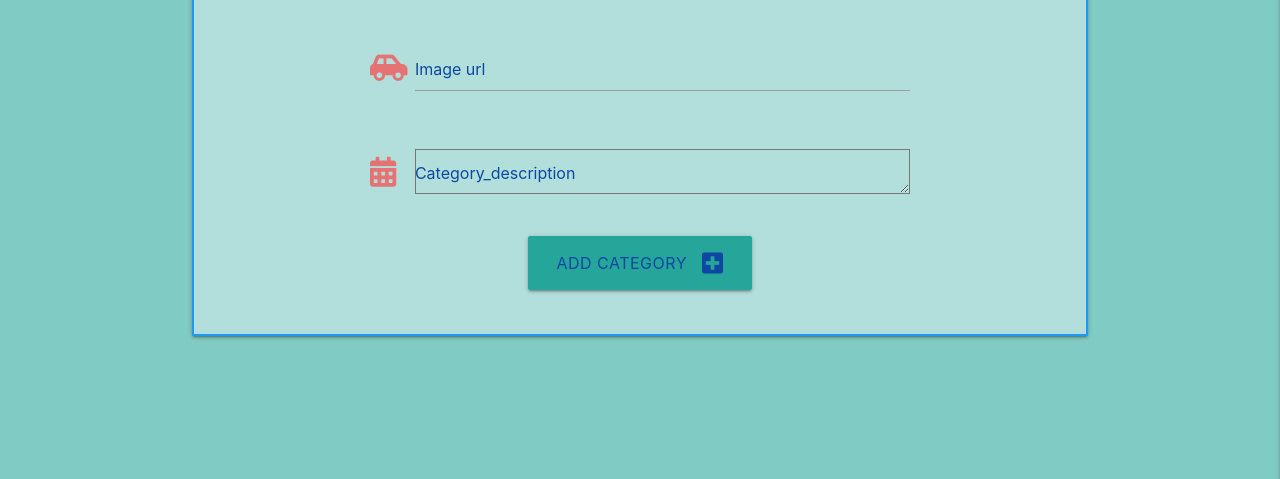
After one commit to Maras00/MS3, a Flask app: page /add_category in a window 1280 px wide. The commit adds this page. Shown: the part 321-800 px from the top of the page. Run offline with Flask 2, Linux system fonts and the light colour scheme; some libraries are stand-ins or nearby versions.

Commit message:
Add CRUD functionality on categories.html

```diff
--- a/app.py
+++ b/app.py
@@ -173,6 +173,44 @@ def get_categories():
     return render_template("categories.html", categories=categories, username=username)
 
 
+@app.route("/add_category", methods=["GET", "POST"])
+def add_category():
+    if request.method == "POST":
+        category = {
+            "category_name": request.form.get("category_name").capitalize(),
+            "category_image_url": request.form.get("category_image_url"),
+            "category_description": request.form.get("category_description").capitalize(),
+        }
+        mongo.db.categories.insert_one(category)
+        flash("Your Category Is Successfully Added")
+        return redirect(url_for("get_categories"))
+
+    return render_template("add_category.html")
+
+
+@app.route("/edit_category/<category_id>", methods=["GET", "POST"])
+def edit_category(category_id):
+    if request.method == "POST":
+        submit = {
+            "category_name": request.form.get("category_name").capitalize(),
+            "category_image_url": request.form.get("category_image_url"),
+            "category_description": request.form.get("category_description").capitalize(),
+        }
+        mongo.db.categories.update({"_id": ObjectId(category_id)}, submit)
+        flash("Your Category Is Successfully Update")
+        return redirect(url_for("get_categories"))
+
+    category = mongo.db.categories.find_one({"_id": ObjectId(category_id)})
+    return render_template("edit_category.html", category=category)
+
+@app.route("/delete_category/<category_id>")
+def delete_category(category_id):
+    mongo.db.categories.remove({"_id": ObjectId(category_id)})
+    flash("Your Category Is Successfully Deleted")
+    return redirect(url_for("get_categories"))
+
+
+
 if __name__ == "__main__":
     app.run(host=os.environ.get("IP"),
             port=int(os.environ.get("PORT")),
--- /dev/null
+++ b/templates/add_category.html
@@ -0,0 +1,54 @@
+{% extends "base.html" %}
+{% block content %}
+
+    <div class="row">
+        <div class="col s12 m8 offset-m2">
+            <div class="card-panel teal lighten-4">
+                <h3 class="center-align light-blue-text text-darken 4">
+                    {{ username | capitalize }} Add Category
+                </h3>
+            </div>
+        </div>
+    </div>
+
+    <div class="row card-panel teal lighten-4" style="border: 2px solid #2196f3">
+        <form class="col s12 m8 offset-m2" method="POST" action="{{ url_for('add_category') }}">
+            <div class="row">
+                <div class="input-field col s12">
+                    <i class="fas fa-folder-open red-text text-lighten-2 prefix"></i>
+                    <input id="category_name" name="category_name" minlength="3" maxlength="50"
+                        type="text" class="validate" required>
+                    <label class="blue-text text-darken-4" style="font-size: 16px"
+                        for="category_name">Category Name</label>
+                </div>
+            </div>
+            <div class="row">
+                <div class="input-field col s12">
+                    <i class="fas fa-car-side red-text text-lighten-2 prefix"></i>
+                    <input id="category_image_url" name="category_image_url" minlength="8" maxlength="200"
+                        type="text" class="validate" required>
+                    <label class="blue-text text-darken-4" style="font-size: 16px"
+                        for="category_image_url">Image url</label>
+                </div>
+            </div>
+            <div class="row">
+                <div class="input-field col s12">
+                    <i class="fas fa-calendar-alt red-text text-lighten-2 prefix"></i>
+                    <textarea id="category_description" name="category_description" minlength="5" maxlength="1000"
+                        type="text" class="validate" required></textarea>
+                    <label class="blue-text text-darken-4" style="font-size: 16px"
+                        for="category_description">Category_description
+                    </label>
+                </div>
+            </div>
+            <div class="row">
+                <div class="col s12 center-align">
+                    <button type="submit" class="btn-large blue-text text-darken-4" style="font-size: 16px">
+                        Add Category<i class="fas fa-plus-square right"></i>
+                    </button>
+                </div>
+            </div>
+        </form>
+    </div>
+
+{% endblock %}
--- a/templates/base.html
+++ b/templates/base.html
@@ -63,7 +63,7 @@
             {% if messages %}
                 {% for message in messages %}
                     <div class="row flashes">
-                        <h4 class="col s12 m6 offset-m3 teal lighten-4 blue-text text-darken-2 center-align ">{{ message | capitalize }}</h4>
+                        <h4 class="col s12 m6 offset-m3 teal lighten-4 blue-text text-darken-2 center-align ">{{ message }}</h4>
                     </div>
                 {% endfor %}
             {% endif %}
```
Also changed, not shown: templates/cars.html (+10 -9 lines), templates/categories.html (+22 -4 lines), templates/edit_category.html (added, +56 -0 lines).
